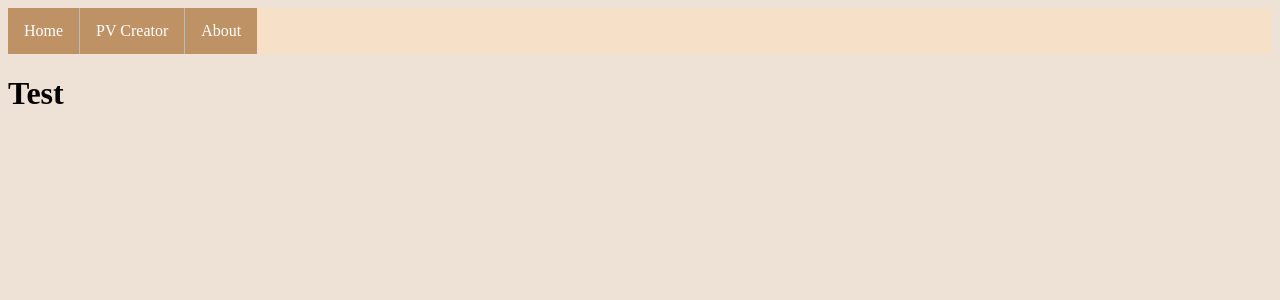
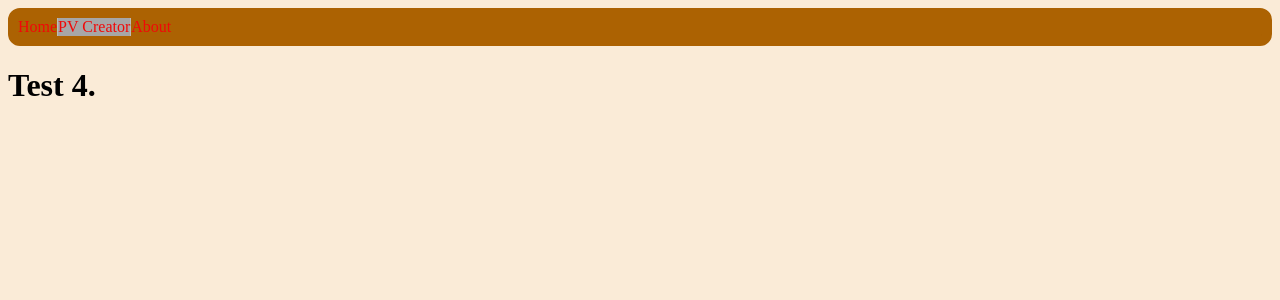
Before and after one commit to marius435/PV_creator, a Django app: page /pv_creator/ in a window 1280 px wide. Shown: the top 300 px of the page. Run offline with Django 5.2, Linux system fonts and the light colour scheme.

Commit message:
Modify pages

```diff
--- a/PV_creator/PV_creator/urls.py
+++ b/PV_creator/PV_creator/urls.py
@@ -21,9 +21,9 @@ from debug_toolbar.toolbar import debug_toolbar_urls
 from creare_pv import views
 
 urlpatterns = [
-    path('', views.home, name='home'),
+    path('home/', views.home, name='home'),
     path('pv_creator/', views.pv_creator, name='pv_creator'),
-    path('about.html', views.about, name='about'),
+    path('about/', views.about, name='about'),
     path('admin/', admin.site.urls),
 ]
 
--- a/PV_creator/creare_pv/views.py
+++ b/PV_creator/creare_pv/views.py
@@ -3,14 +3,16 @@ from django.shortcuts import render
 from .models import Ticket
 
 def home(request):
-    ticket = Ticket.objects.all()
-    return render(request, 'home.html', {'tickets': ticket})
+    context = {'current_page': 'home'}
+    return render(request, 'home.html', context)
 
 def pv_creator(request):
-    return render(request, 'pv_creator.html')
+    context = { 'current_page': 'pv_creator'}
+    return render(request, 'pv_creator.html', context)
 
 def about(request):
-    return render(request, 'about.html')
+    context = { 'current_page': 'about'}
+    return render(request, 'about.html', context)
 
 # from django.shortcuts import render
 
--- a/PV_creator/static/styles.css
+++ b/PV_creator/static/styles.css
@@ -1,4 +1,43 @@
 body {
+    background-color: antiquewhite;
+}
+
+ul {
+    list-style-type: none;
+    background-color: rgb(172, 98, 2);
+    margin: 0;
+    padding: 0;
+    overflow: hidden;
+    border: 10px solid rgb(172, 98, 2);
+    border-radius: 12px;
+}
+
+li {
+    float: left;
+    border-right: 1px solid #bbb;
+}
+
+li:last-child {
+    border-right: none;
+}
+
+li a {
+    display: block;
+    color: rgb(241, 8, 8);
+    text-align: center;
+    padding: 14px, 16px;
+    text-decoration: none;
+}
+
+li a:hover:not(.active) {
+    background-color: #c3f5de;
+}
+
+.active {
+    background-color: 	#a7a6a7;
+}
+
+/* body {
     background-color: #ede2d5;
 }
 
@@ -33,4 +72,4 @@ li a:hover:not(.active) {
 
 .active {
     background-color: 	#bf9266;
-}
+} */
--- a/PV_creator/templates/base.html
+++ b/PV_creator/templates/base.html
@@ -10,13 +10,13 @@
 
     <body>
         <ul>
-            <li><a class="active" href={% url 'home' %}>Home</a></li>
-            <li><a class="active" href={% url 'pv_creator' %}>PV Creator</a></li>
-            <li><a class="active" href={% url 'about' %}>About</a></li>
+            <li><a class="{% if current_page == 'home' %}active{% endif %}" href={% url 'home' %}>Home</a></li>
+            <li><a class="{% if current_page == 'pv_creator' %}active{% endif %}" href={% url 'pv_creator' %}>PV Creator</a></li>
+            <li><a class="{% if current_page == 'about' %}active{% endif %}" href={% url 'about' %}>About</a></li>
         </ul>
+
+        {% block content %}
+        {% endblock %}
+
     </body>
-
-    {% block content %}
-    {% endblock %}
-
 </html>
--- a/PV_creator/templates/pv_creator.html
+++ b/PV_creator/templates/pv_creator.html
@@ -1,17 +1,7 @@
-{% load static %}
-<!DOCTYPE html>
-<html>
-    <head>
-        <meta charset="utf-8">
-        <link rel="stylesheet" href={% static 'styles.css' %}>
-        <title>PV Creator</title>
-    </head>
-    <body>
-        <ul>
-            <li><a class="active" href={% url 'home' %}>Home</a></li>
-            <li><a class="active" href={% url 'pv_creator' %}>PV Creator</a></li>
-            <li><a class="active" href={% url 'about' %}>About</a></li>
-        </ul>
-        <h1>Test</h1>
-    </body>
-</html>
+{% extends 'base.html' %}
+
+{% block content %}
+
+<h1>Test 4.</h1>
+
+{% endblock %}
```
Also changed, not shown: PV_creator/templates/about.html (+7 -17 lines).
